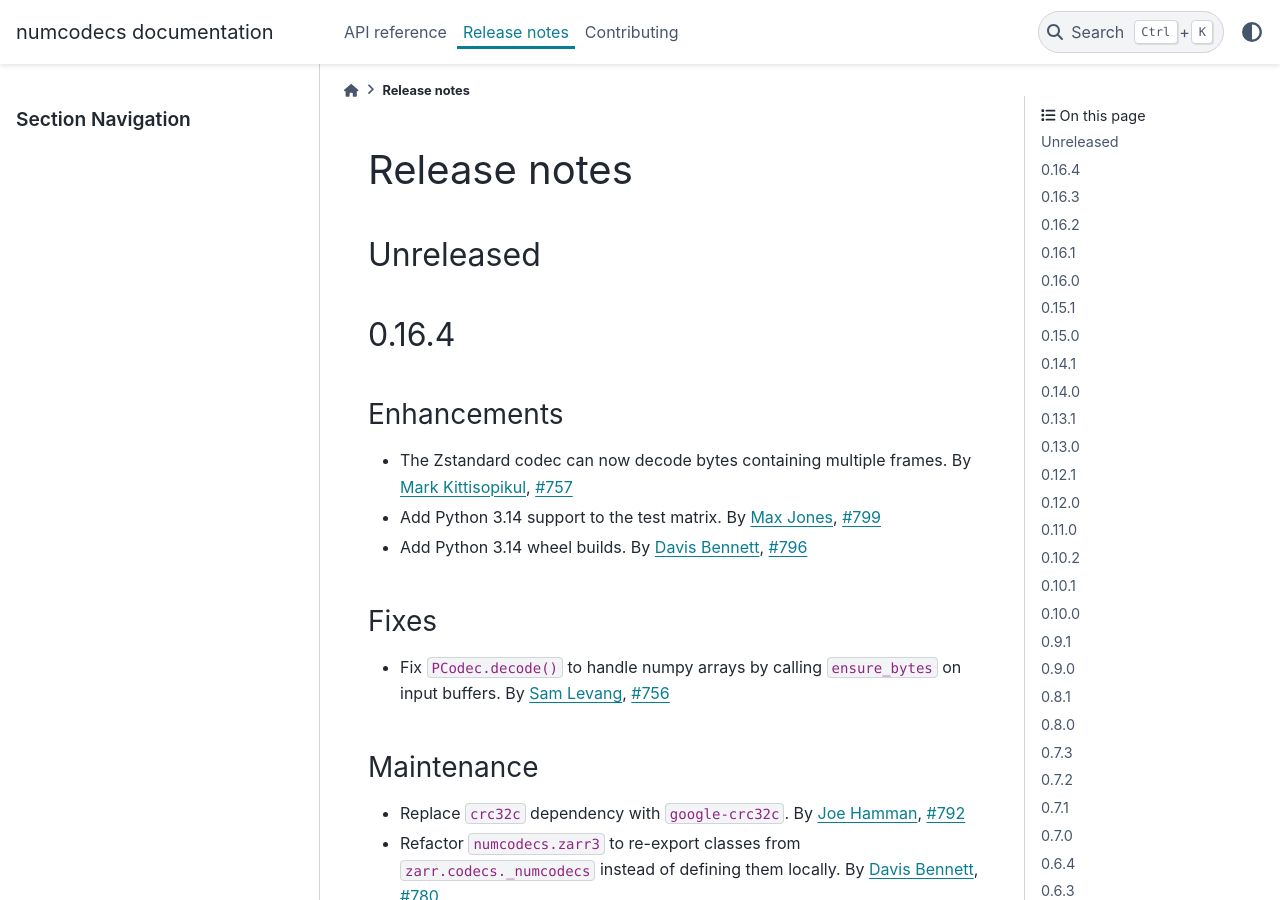
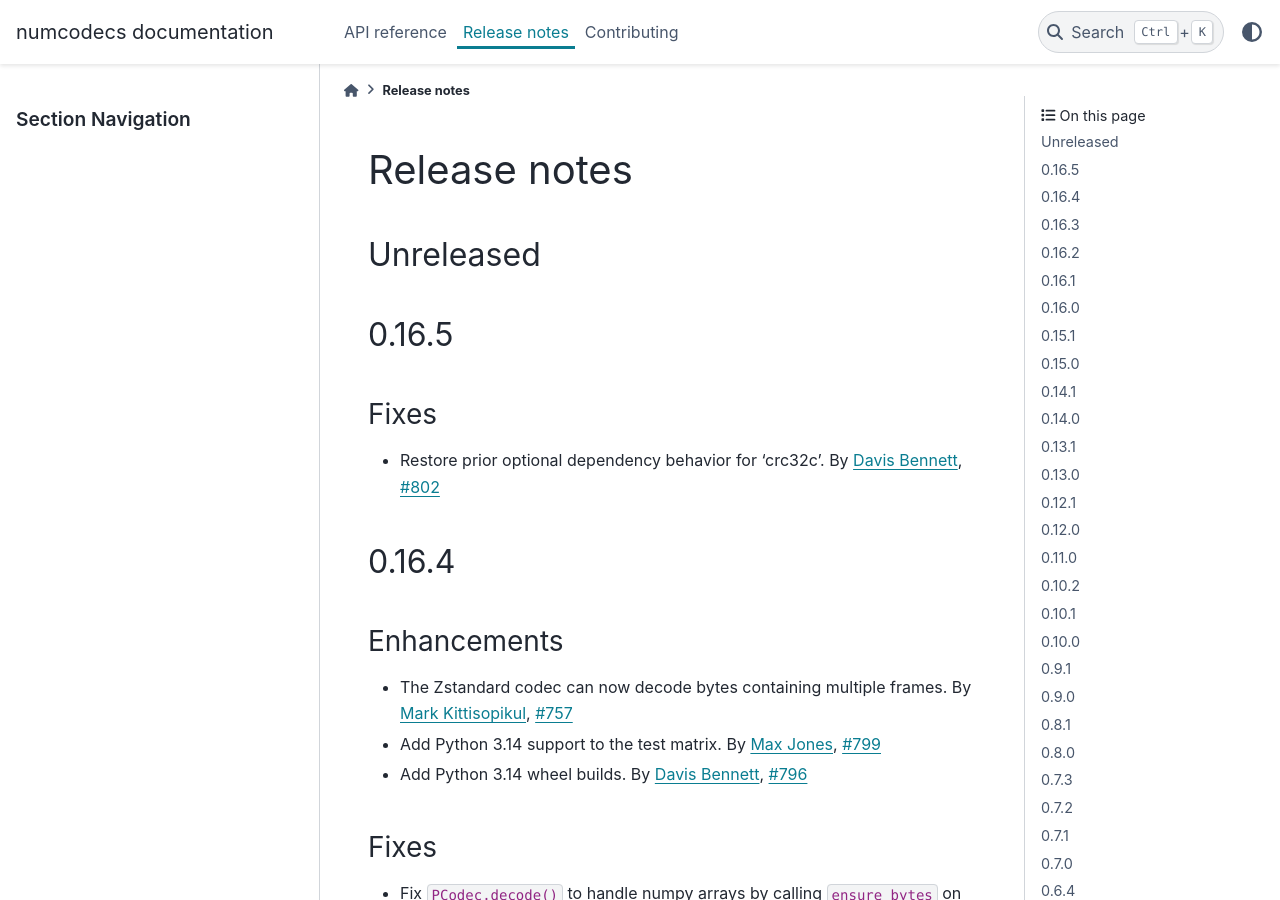
Before and after one commit to zarr-developers/numcodecs, a Sphinx documentation site: the page built from docs/release.rst, in a window 1280 px wide and 900 px high. Built offline with Sphinx 7.4.7 and the PyData theme 0.15.4, drawn with Linux system fonts in a browser that asks for light colours; the version number could not be read and is left out.

Commit message:
Release notes for v0.16.5

```diff
--- a/docs/release.rst
+++ b/docs/release.rst
@@ -17,6 +17,16 @@
 Unreleased
 ----------
 
+.. _release_0.16.5:
+
+0.16.5
+------
+
+Fixes
+~~~~~
+
+* Restore prior optional dependency behavior for 'crc32c'.
+  By :user:`Davis Bennett <d-v-b>`, :issue:`802`
 
 .. _release_0.16.4:
 
```
